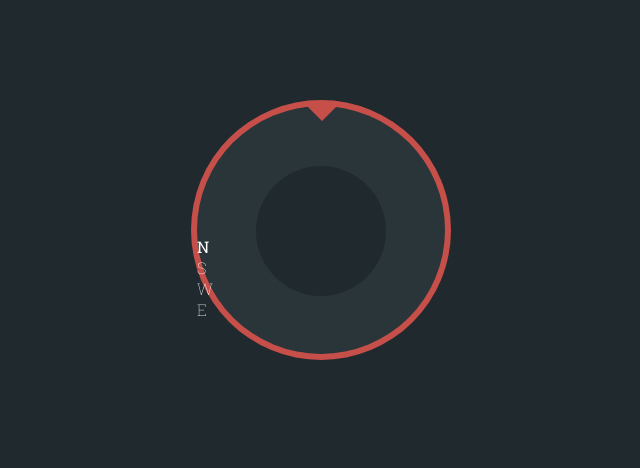
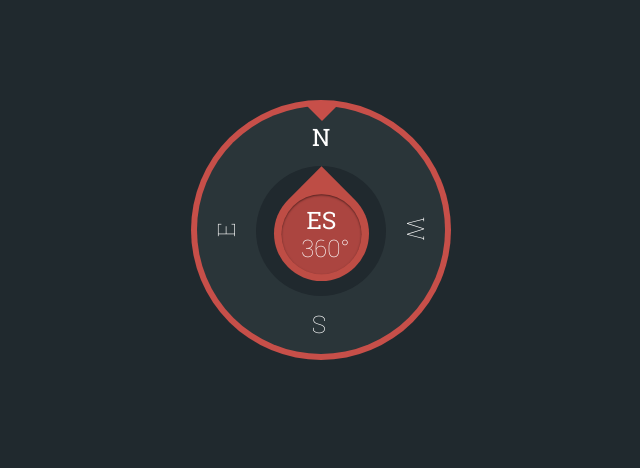
Before and after one commit to atomspace/compass, a website: page src/index.html in a window 1280 px wide. Shown: the whole page, without its empty margins (319-959 px from the left). Drawn offline with Linux system fonts and the light colour scheme.

Commit message:
Почти доверстан. Остались только точки

```diff
--- a/src/index.html
+++ b/src/index.html
@@ -10,13 +10,19 @@
 <body>
     <div class="compass">
         <div class="spinPart">
-            <div class="center"></div>
+            <div class="spinCenter"></div>
             <div class="spinPointer"></div>
             <div class="north">N</div>
             <div class="south">S</div>
             <div class="west">W</div>
             <div class="east">E</div>
         </div>
+        <div class="pointer">
+            <div class="pointerCenter">
+                <div class="direction">ES</div>
+                <div class="degree">360°</div>
+            </div>
+        </div>
     </div>
     <script src="jquery-3.2.1.js"></script>
     <script src="main.js"></script>
--- a/src/style.css
+++ b/src/style.css
@@ -20,13 +20,13 @@ body {
     margin: auto;
     top: 6px;
     border-radius: 124px;
-    /* transform: rotateZ(90deg); */
+    /* transform: rotateZ(67deg); */
     /* -webkit-transition: .5s duration timing-function delay;
     -moz-transition: .5s duration timing-function delay;
     transition: .5s duration timing-function delay; */
 }
 
-.center {
+.spinCenter {
     position: relative;
     width: 130px;
     height: 130px;
@@ -51,12 +51,33 @@ body {
 }
 
 .north, .east, .west, .south {
+    position: relative;
     color: #fff;
     font-family: RobotoSlab-Thin;
+    font-size: 24px;
 }
 
 .north {
     font-family: RobotoSlab-Regular;
+    left: 115px;
+    top: -115px;
+}
+
+.east {
+    left: -95px;
+    top: -235px;
+    transform: rotateZ(-90deg)
+}
+
+.west {
+    left: 95px;
+    top: 25px;
+    transform: rotateZ(90deg)
+}
+
+.south {
+    left: 115px;
+    top: 40px;
 }
 
 @font-face {
@@ -75,3 +96,45 @@ body {
     font-family: RobotoSlab-Bold;
     src: url(fonts/RobotoSlab-Bold.ttf);
 }
+
+.pointer {
+    position: relative;
+    margin: auto;
+    width: 95px;
+    height: 95px;
+    background: #BE4D45;
+    margin-top: -162px;
+    transform: rotateZ(45deg);
+    border-radius: 100px;
+    border-top-left-radius: 0;
+}
+
+.pointerCenter {
+    position: relative;
+    background: #AB4540;
+    width: 80px;
+    height: 80px;
+    border-radius: 100px;
+    bottom: -7.5px;
+    left: 7.5px;
+    box-shadow:inset 0px 1px 2px rgba(0,0,0,0.5);
+    transform: rotateZ(-45deg);
+}
+
+.direction, .degree {
+    position: relative;
+    color: #fff;
+    font-size: 24px;
+    text-align: center;
+}
+
+.direction {
+    padding-top: 10px;
+    font-family: RobotoSlab-Regular;
+}
+
+.degree {
+    margin-top: -4px;
+    margin-left: 8px;
+    font-family: RobotoSlab-Thin;
+}
```
